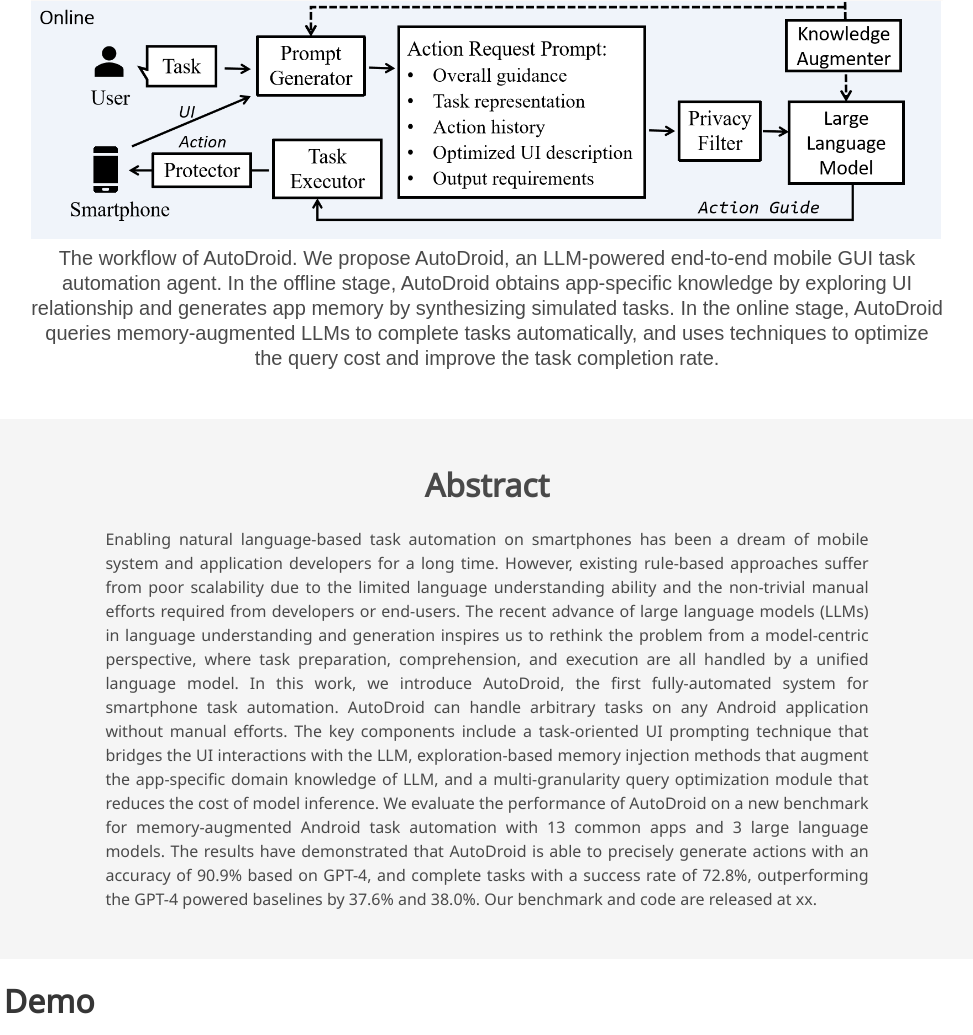
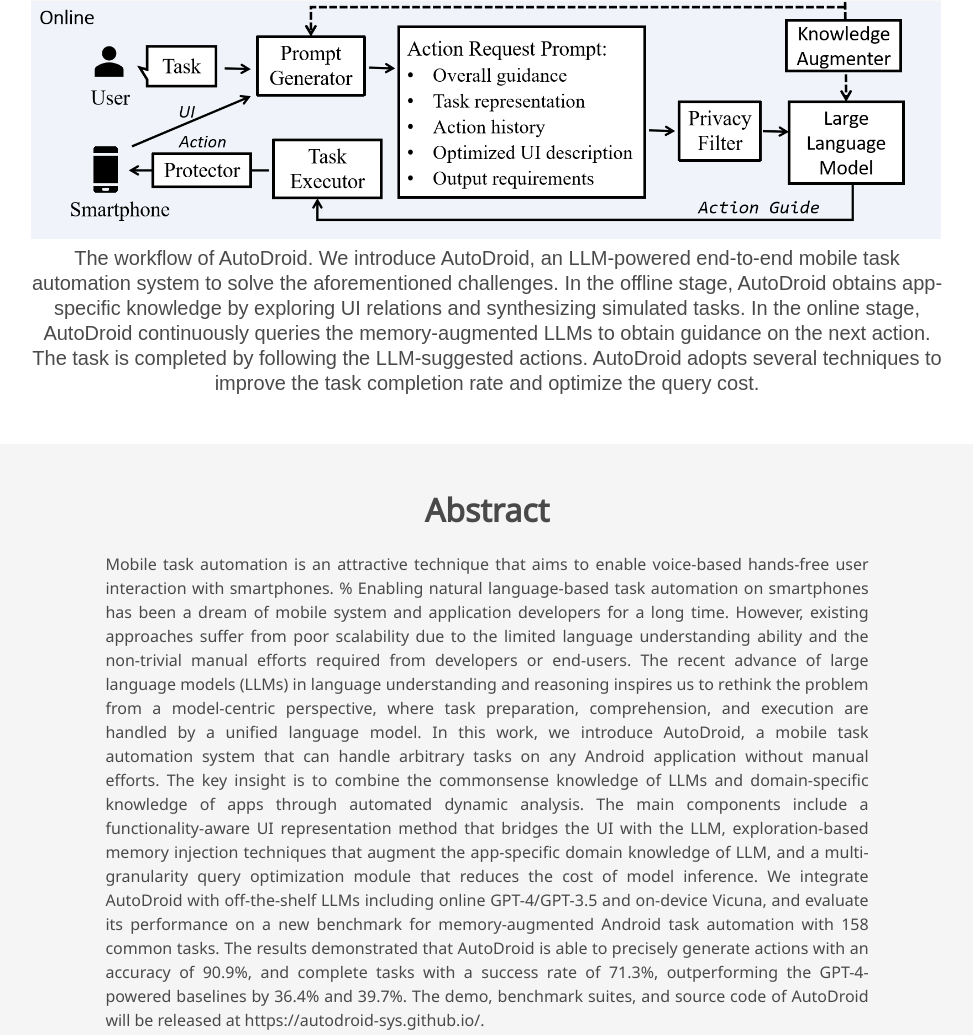
Before and after one commit to autodroid-sys/autodroid-sys.github.io, a plain HTML site: page index.html in a window 1280 px wide. Shown: the part 622-1657 px from the top of the page, without its empty margins (153-1126 px from the left). Drawn offline with nearby package versions, Linux system fonts and the light colour scheme; some icons are missing; a web font is replaced by a local one.

Commit message:
Update index.html Abstract and Introduction

```diff
--- a/index.html
+++ b/index.html
@@ -148,10 +148,11 @@
       <!-- </video> -->
       <img src="static/images/overview.png" alt="MY ALT TEXT" />
       <h2 class="subtitle has-text-centered">
-        The workflow of AutoDroid. We propose AutoDroid, an LLM-powered end-to-end mobile GUI task automation agent. In the
-        offline stage, AutoDroid obtains app-specific knowledge by exploring UI relationship and generates app memory by
-        synthesizing simulated tasks. In the online stage, AutoDroid queries memory-augmented LLMs to complete tasks
-        automatically, and uses techniques to optimize the query cost and improve the task completion rate.
+        The workflow of AutoDroid. We introduce AutoDroid, an LLM-powered end-to-end mobile task automation system to solve the aforementioned challenges.
+        In the offline stage, AutoDroid obtains app-specific knowledge by exploring UI relations and synthesizing simulated
+        tasks. In the online stage, AutoDroid continuously queries the memory-augmented LLMs to obtain guidance on the next
+        action. The task is completed by following the LLM-suggested actions. AutoDroid adopts several techniques to improve the
+        task completion rate and optimize the query cost.
       </h2>
     </div>
   </div>
@@ -166,19 +167,28 @@
         <h2 class="title is-3">Abstract</h2>
         <div class="content has-text-justified">
           <p>
-            Enabling natural language-based task automation on smartphones has been a dream of mobile system and application
-            developers for a long time. However, existing rule-based approaches suffer from poor scalability due to the limited
-            language understanding ability and the non-trivial manual efforts required from developers or end-users. The recent
-            advance of large language models (LLMs) in language understanding and generation inspires us to rethink the problem from
-            a model-centric perspective, where task preparation, comprehension, and execution are all handled by a unified language
-            model. In this work, we introduce AutoDroid, the first fully-automated system for smartphone task automation. AutoDroid
-            can handle arbitrary tasks on any Android application without manual efforts. The key components include a task-oriented
-            UI prompting technique that bridges the UI interactions with the LLM, exploration-based memory injection methods that
-            augment the app-specific domain knowledge of LLM, and a multi-granularity query optimization module that reduces the
-            cost of model inference. We evaluate the performance of AutoDroid on a new benchmark for memory-augmented Android task
-            automation with 13 common apps and 3 large language models. The results have demonstrated that AutoDroid is able to
-            precisely generate actions with an accuracy of 90.9% based on GPT-4, and complete tasks with a success rate of 72.8%,
-            outperforming the GPT-4 powered baselines by 37.6% and 38.0%. Our benchmark and code are released at xx.
+          Mobile task automation is an attractive technique that aims to enable voice-based hands-free user interaction with
+          smartphones.
+          % Enabling natural language-based task automation on smartphones has been a dream of mobile system and application
+          developers for a long time.
+          However, existing approaches suffer from poor scalability due to the limited language understanding ability and the
+          non-trivial manual efforts required from developers or end-users.
+          The recent advance of large language models (LLMs) in language understanding and reasoning inspires us to rethink the
+          problem from a model-centric perspective, where task preparation, comprehension, and execution are handled by a unified
+          language model.
+          In this work, we introduce AutoDroid, a mobile task automation system that can handle arbitrary tasks on any Android
+          application without manual efforts.
+          The key insight is to combine the commonsense knowledge of LLMs and domain-specific knowledge of apps through automated
+          dynamic analysis.
+          The main components include a functionality-aware UI representation method that bridges the UI with the LLM,
+          exploration-based memory injection techniques that augment the app-specific domain knowledge of LLM, and a
+          multi-granularity query optimization module that reduces the cost of model inference.
+          We integrate AutoDroid with off-the-shelf LLMs including online GPT-4/GPT-3.5 and on-device Vicuna, and evaluate its
+          performance on a new benchmark for memory-augmented Android task automation with 158 common tasks. The results
+          demonstrated that AutoDroid is able to precisely generate actions with an accuracy of 90.9%, and complete tasks with a
+          success rate of 71.3%, outperforming the GPT-4-powered baselines by 36.4% and 39.7%. The demo, benchmark suites, and
+          source code of AutoDroid will be released at https://autodroid-sys.github.io/.
+
           </p>
         </div>
       </div>
```
